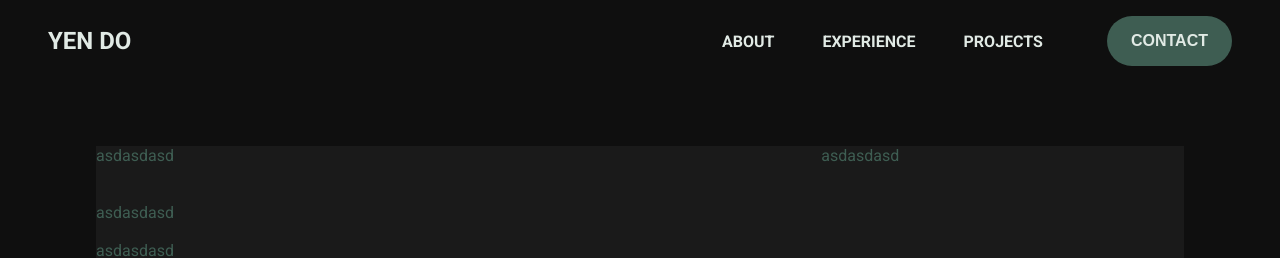
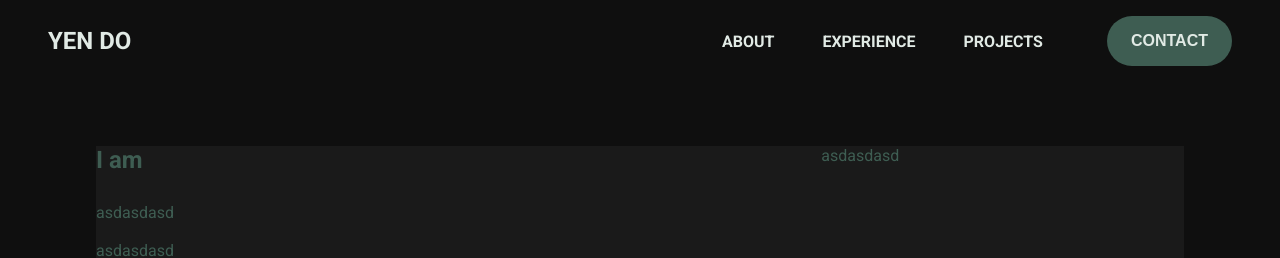
Before and after one commit to y00do/portfolio-angular, an Angular app: page / in a window 1280 px wide. Shown: the top 258 px of the page. Built offline with nearby package versions, Linux system fonts and the light colour scheme.

Commit message:
Update hero greeting with heading element
Replaced placeholder greeting text with an <h1>I am</h1> element in the hero section to improve structure and clarity.

```diff
--- a/src/app/main-page/sections/hero/hero.html
+++ b/src/app/main-page/sections/hero/hero.html
@@ -1,7 +1,9 @@
 <div class="hero">
 	<div class="hero-start">
 		<div class="profile">
-			<div class="greeting">asdasdasd</div>
+			<div class="greeting">
+				<h1>I am</h1>
+			</div>
 			<div class="call-to-action">asdasdasd</div>
 			<div class="professional-summary">asdasdasd</div>
 			<div class="skills-snapshot">asdasdasd</div>
```
